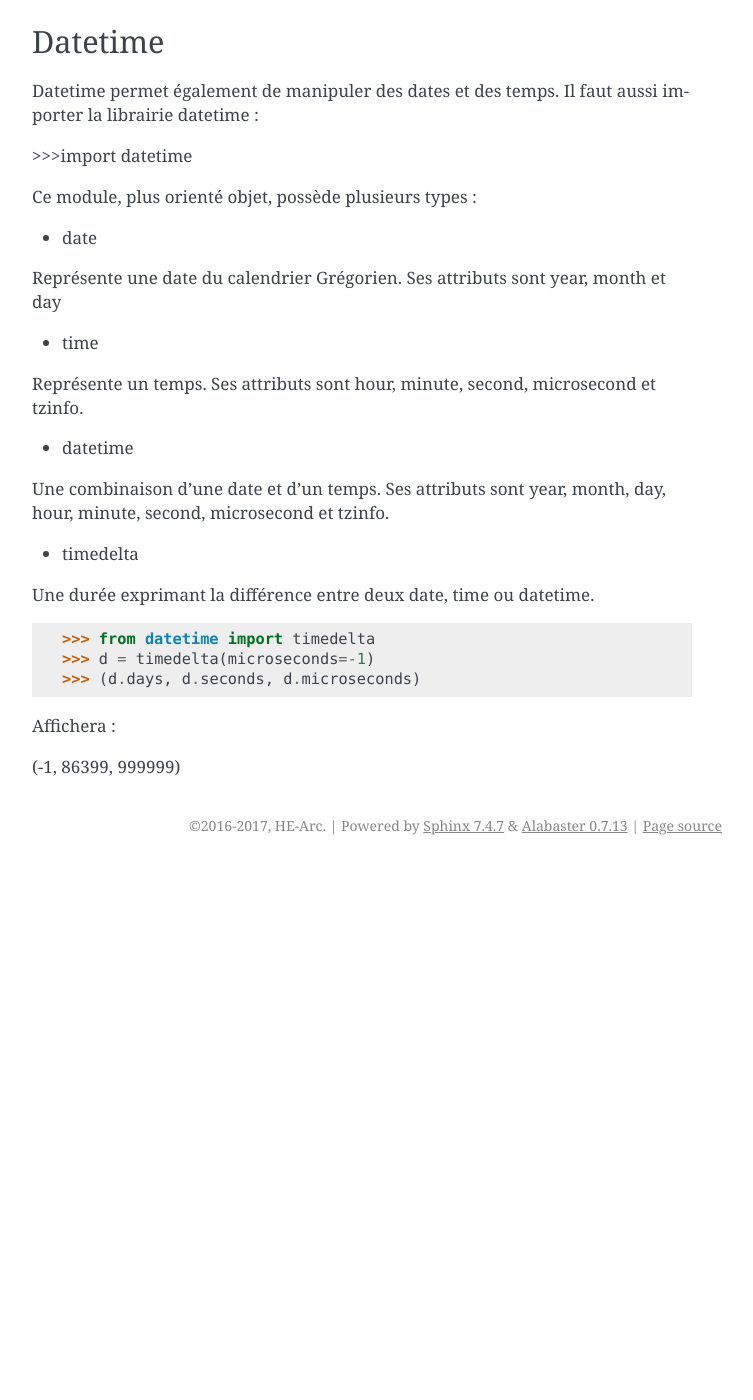
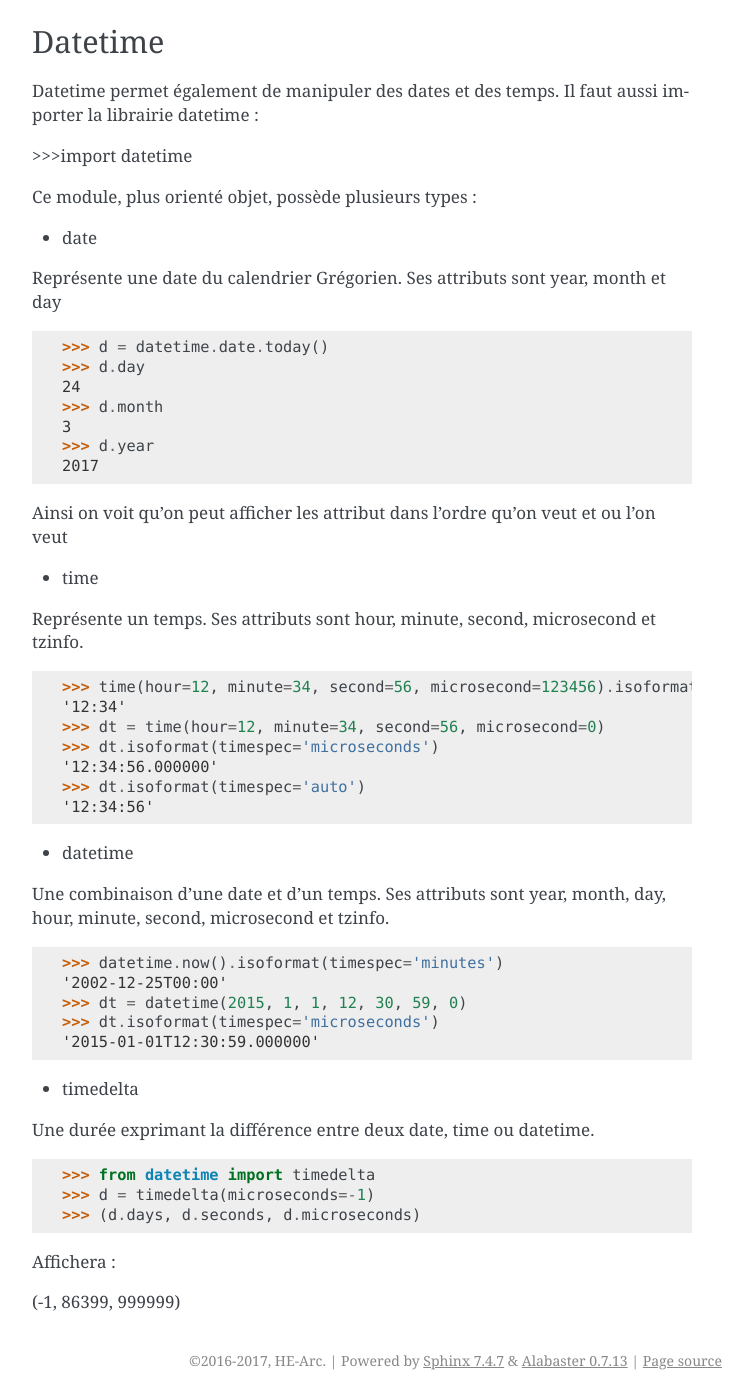
Before and after one commit to HE-Arc/livre-python, a Sphinx documentation site: the page built from source/time/index.rst, in a window 1280 px wide and 1400 px high, scrolled down 3278 px. Shown: the whole window, without its empty margins (388-1141 px from the left). Built offline with Sphinx 7.4.7, drawn with Linux system fonts in a browser that asks for light colours; before the commit the page ends 4143 px from its top, so only the background shows below that.

Commit message:
Update index.rst

```diff
--- a/source/time/index.rst
+++ b/source/time/index.rst
@@ -177,11 +177,41 @@ Ce module, plus orienté objet, possède plusieurs types :
 - date
 Représente une date du calendrier Grégorien. Ses attributs sont year, month et day
 
+.. code:: python
+>>> d = datetime.date.today()
+>>> d.day
+24
+>>> d.month
+3
+>>> d.year
+2017
+
+
+Ainsi on voit qu'on peut afficher les attribut dans l'ordre qu'on veut et ou l'on veut
+
+
 - time
 Représente un temps. Ses attributs sont hour, minute, second, microsecond et tzinfo.
 
+.. code:: python
+>>> time(hour=12, minute=34, second=56, microsecond=123456).isoformat(timespec='minutes')
+'12:34'
+>>> dt = time(hour=12, minute=34, second=56, microsecond=0)
+>>> dt.isoformat(timespec='microseconds')
+'12:34:56.000000'
+>>> dt.isoformat(timespec='auto')
+'12:34:56'
+
 - datetime
 Une combinaison d'une date et d'un temps. Ses attributs sont year, month, day, hour, minute, second, microsecond et tzinfo.
+
+.. code:: python
+>>> datetime.now().isoformat(timespec='minutes')
+'2002-12-25T00:00'
+>>> dt = datetime(2015, 1, 1, 12, 30, 59, 0)
+>>> dt.isoformat(timespec='microseconds')
+'2015-01-01T12:30:59.000000'
+
 
 - timedelta
 Une durée exprimant la différence entre deux date, time ou datetime.
```
